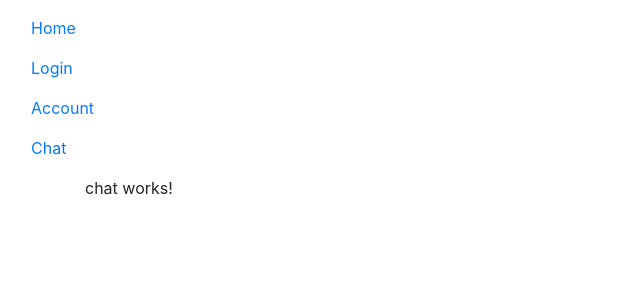
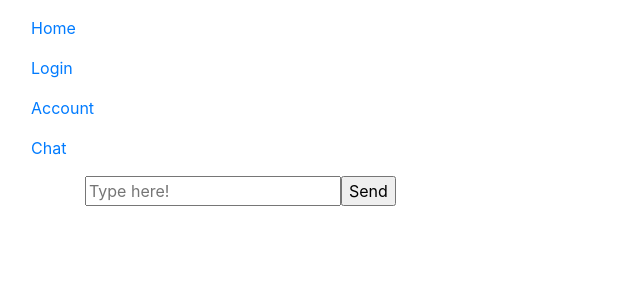
Before and after one commit to conorg000/3813ict, an Angular app in the folder chattr/: page /chat in a window 1280 px wide. Shown: the top 300 px of the page, without its empty margins (0-640 px from the left). Built offline with nearby package versions, Linux system fonts and the light colour scheme.

Commit message:
added chat input form

```diff
--- a/chattr/src/app/chat/chat.component.html
+++ b/chattr/src/app/chat/chat.component.html
@@ -1,4 +1,10 @@
-<p>chat works!</p>
+<link href="//maxcdn.bootstrapcdn.com/bootstrap/4.0.0/css/bootstrap.min.css" rel="stylesheet" id="bootstrap-css">
+<script src="//maxcdn.bootstrapcdn.com/bootstrap/4.0.0/js/bootstrap.min.js"></script>
+<script src="//cdnjs.cloudflare.com/ajax/libs/jquery/3.2.1/jquery.min.js"></script>
+<form>
+    <input type="text" id="message" class="fadeIn second" name="message" placeholder="Type here!">
+    <input type="submit" class="fadeIn fourth" value="Send">
+  </form>
 <div class="container">
     <router-outlet></router-outlet>
 </div>
```
